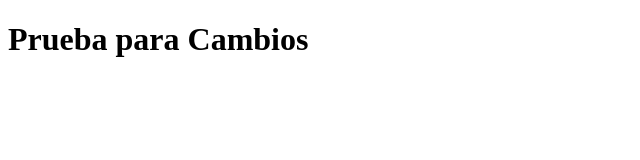
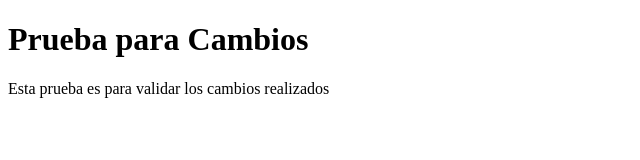
Before and after one commit to Mjdiazri/Sistema-Registro, a plain HTML site: page index.html in a window 1280 px wide. Shown: the whole page, without its empty margins (0-640 px from the left). Drawn offline with Linux system fonts and the light colour scheme.

Commit message:
Adionar descripcion en body

```diff
--- a/index.html
+++ b/index.html
@@ -8,5 +8,6 @@
 <body>
     <script src="app.js"></script>
     <h1>Prueba para Cambios</h1>
+    <p>Esta prueba es para validar los cambios realizados</p>
 </body>
 </html>
```
